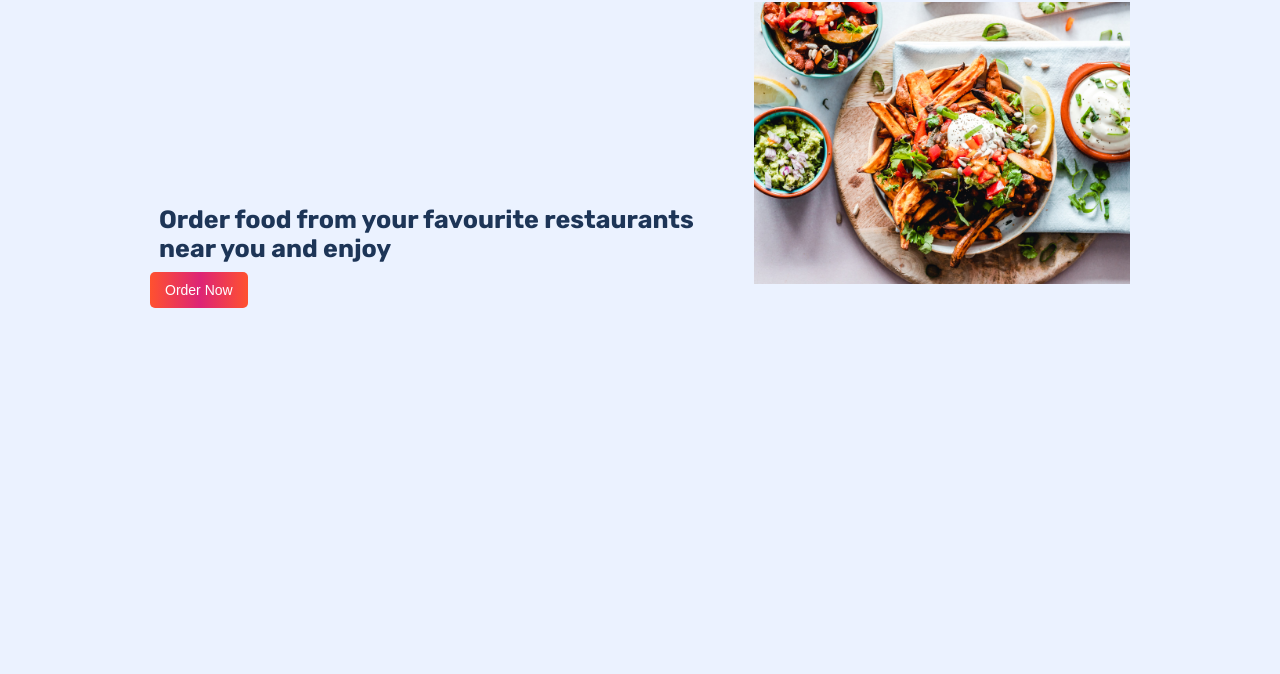
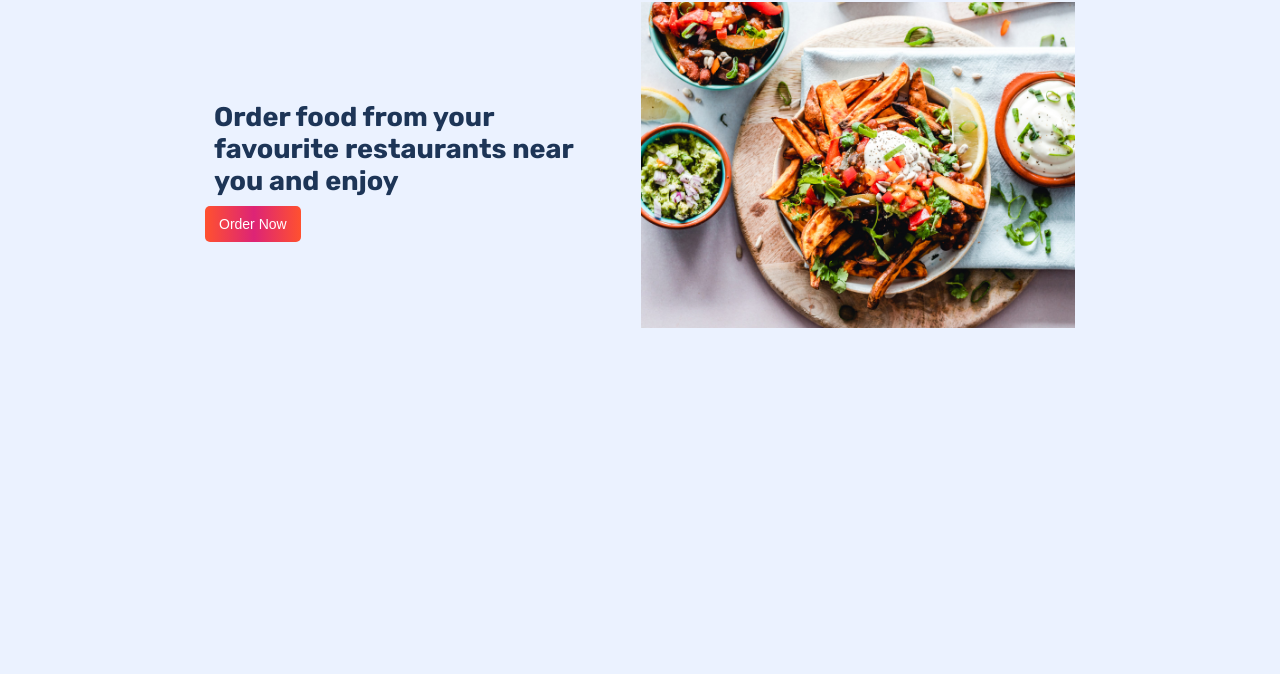
Before and after one commit to Kiruba-kishore-V/Knowing-unknown_part1, a plain HTML site: page index.html in a window 1280 px wide. Shown: the part 126-800 px from the top of the page. Drawn offline with Linux system fonts and the light colour scheme.

Commit message:
part1.2.1

```diff
--- a/style.css
+++ b/style.css
@@ -23,6 +23,7 @@
       padding: 10px;
       border: none;
       border-radius: 5px;
+      cursor: pointer;
   }
 
   .container{                   /*makesurecontainerhavesomespaceonleftandrightsothatitcanappearthecontentatcentrelocation*/
@@ -60,7 +61,7 @@
   }
 
   .hero__text{
-    font-size: 25px;
+    font-size: 27px;
     color: #1d3557;
     margin: 9px;
   }
@@ -74,7 +75,7 @@
       width: 155px;
     }
     .button__primary{
-      padding: 10px 15px;
+      padding: 10px 14px;
       font-size: 14px;
     }
 
@@ -90,15 +91,17 @@
 
   @media (min-width: 1020px){
     .container{
-      max-width: 1010px;
+      max-width: 900px;
     }
 
     .hero__image__container{
-      width:500px;
-      height:500px;
+
     }
   }
 
   @media (min-width: 1400px){
+    .container{
+      max-width: 1250px;
+    }
 
   }
```
